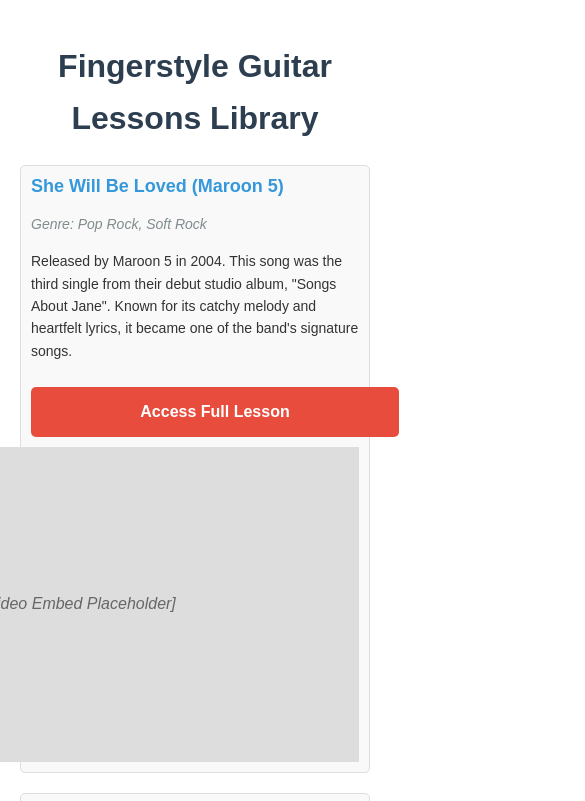
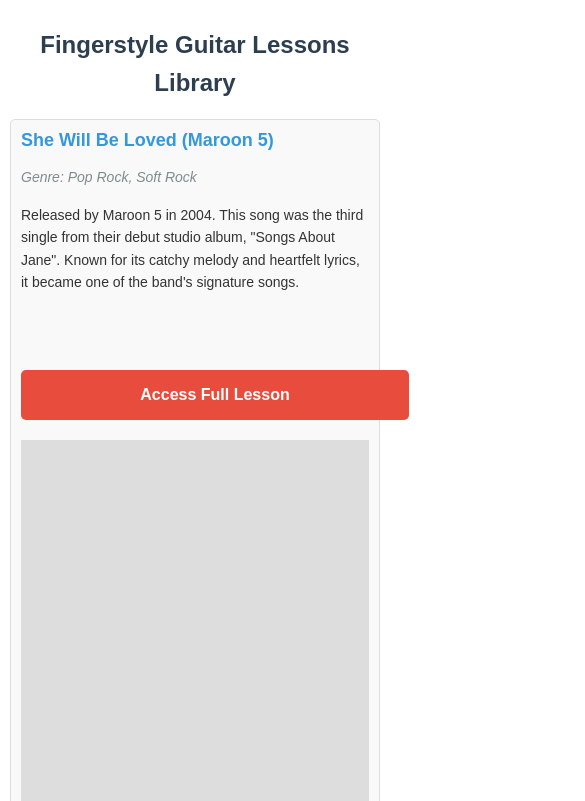
Before and after one commit to goliathguitartutorials/Guitar_Lesson_Library, a plain HTML site: page index.html in a window 390 px wide. Shown: the top 801 px of the page, 585 px wide, since content can reach past the window. Drawn offline with Linux system fonts and the light colour scheme.

Commit message:
Update index.html

```diff
--- a/index.html
+++ b/index.html
@@ -66,12 +66,21 @@
         }
         .video-container {
             flex: 0 0 560px;
-            height: 315px;
-            align-self: center;
+            position: relative;
+            width: 100%;
+            padding-bottom: 56.25%; /* 16:9 Aspect Ratio */
+            height: 0;
+            overflow: hidden;
+        }
+        .video-container iframe,
+        .video-placeholder {
+            position: absolute;
+            top: 0;
+            left: 0;
+            width: 100%;
+            height: 100%;
         }
         .video-placeholder {
-            width: 100%;
-            height: 100%;
             background-color: #ddd;
             display: flex;
             justify-content: center;
@@ -88,8 +97,22 @@
         }
 
         @media (max-width: 768px) {
+            body {
+                padding: 10px;
+            }
+            h1 {
+                font-size: 24px;
+            }
             .lesson {
+                flex-direction: column;
                 padding: 10px;
+            }
+            .lesson:nth-child(even) {
+                flex-direction: column;
+            }
+            .video-container, .lesson-content {
+                width: 100%;
+                margin: 10px 0;
             }
             .lesson-content {
                 margin: 0;
@@ -109,9 +132,8 @@
                 padding: 12px 20px;
                 font-size: 16px;
             }
-    .video-container {
-        height: auto;
-        aspect-ratio: 16 / 9;
+            .genre {
+                margin-bottom: 5px;
             }
         }
     </style>
@@ -157,7 +179,7 @@
             <a href="https://www.patreon.com/posts/dont-stop-me-now-46523753" target="_blank">Access Full Lesson</a>
         </div>
         <div class="video-container">
-            <iframe width="560" height="315" src="https://www.youtube.com/embed/EZKp-qfoSOY?si=sJTsaVpYe0HQgPDN" title="YouTube video player" frameborder="0" allow="accelerometer; autoplay; clipboard-write; encrypted-media; gyroscope; picture-in-picture; web-share" referrerpolicy="strict-origin-when-cross-origin" allowfullscreen></iframe>
+            <iframe src="https://www.youtube.com/embed/EZKp-qfoSOY?si=sJTsaVpYe0HQgPDN" title="YouTube video player" frameborder="0" allow="accelerometer; autoplay; clipboard-write; encrypted-media; gyroscope; picture-in-picture; web-share" referrerpolicy="strict-origin-when-cross-origin" allowfullscreen></iframe>
         </div>
     </div>
 
```
Lines whose indentation alone changed are shown as unchanged.
